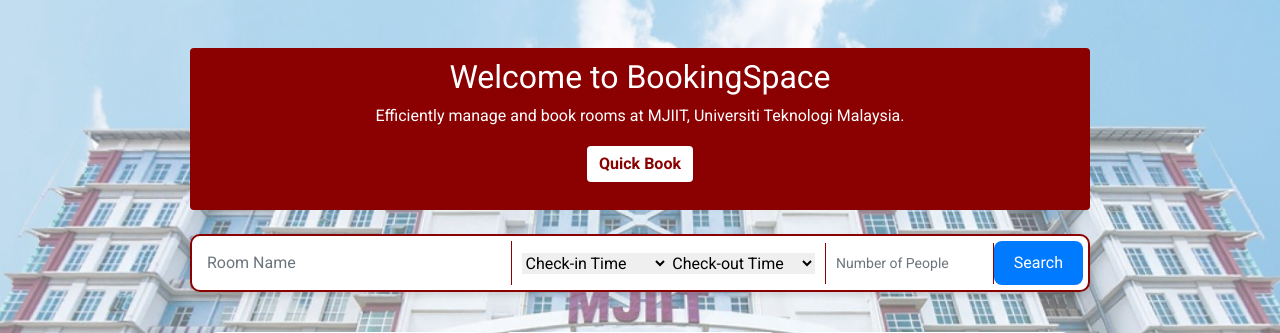
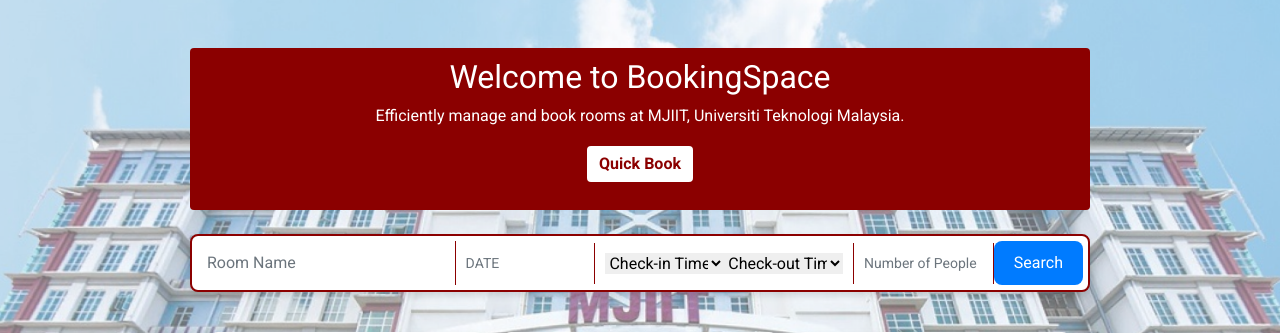
Before and after one commit to sahilchopra112/MJIIT-Room-Master, a PHP site: page /home.php in a window 1280 px wide. Shown: the part 48-381 px from the top of the page. Run offline with PHP 8.4, Linux system fonts and the light colour scheme; data comes from the database, SQL or seed files in the repository.

Commit message:
Update home.php

```diff
--- a/home.php
+++ b/home.php
@@ -104,7 +104,7 @@ $result = $conn->query($sql);
             align-items: center;
             background-color: #fff;
             border: 2px solid #8B0000;
-            border-radius: 10px;
+            border-radius: 8px;
             padding: 5px;
             box-shadow: 0 4px 6px rgba(0, 0, 0, 0.1);
             max-width: 900px;
@@ -271,9 +271,17 @@ $result = $conn->query($sql);
 
         <!-- Search Bar Container -->
         <div class="search-bar-container">
+    <!-- Room Name Input -->
     <div class="search-bar-item">
         <input type="text" placeholder="Room Name">
     </div>
+
+    <!-- Check-in Date Input -->
+    <div class="search-bar-item small">
+        <input type="text" id="checkin-date-display" placeholder="DATE" onfocus="(this.type='date')" onblur="(this.type='text')">
+    </div>
+
+    <!-- Check-in and Check-out Time -->
     <div class="search-bar-item">
         <select>
             <option>Check-in Time</option>
@@ -288,11 +296,17 @@ $result = $conn->query($sql);
             <option>12:00</option>
         </select>
     </div>
+
+    <!-- Number of People -->
     <div class="search-bar-item small">
         <input type="text" placeholder="Number of People">
     </div>
-            <button class="search-button">Search</button>
+
+    <!-- Search Button -->
+    <button class="search-button" onclick="submitSearch()">Search</button>
 </div>
+
+
 
         <!-- Rooms Container -->
         <div class="rooms-container">
```
Lines whose indentation alone changed are shown as unchanged.
